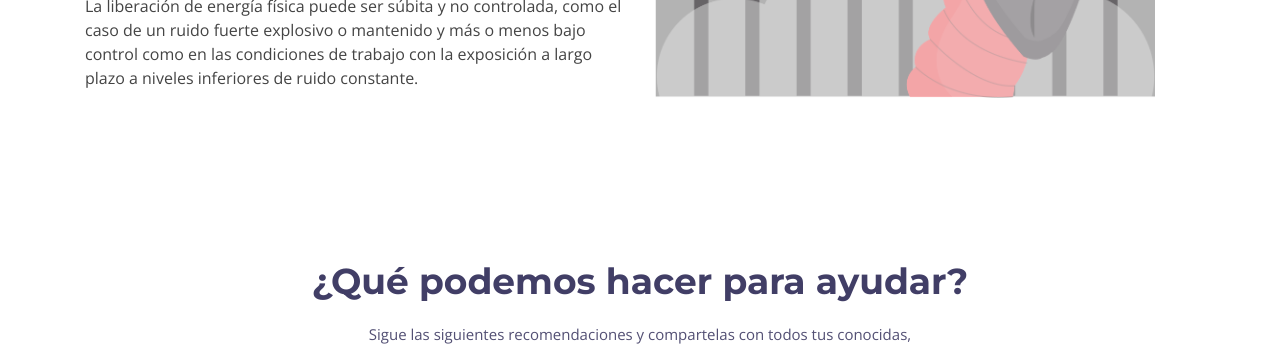
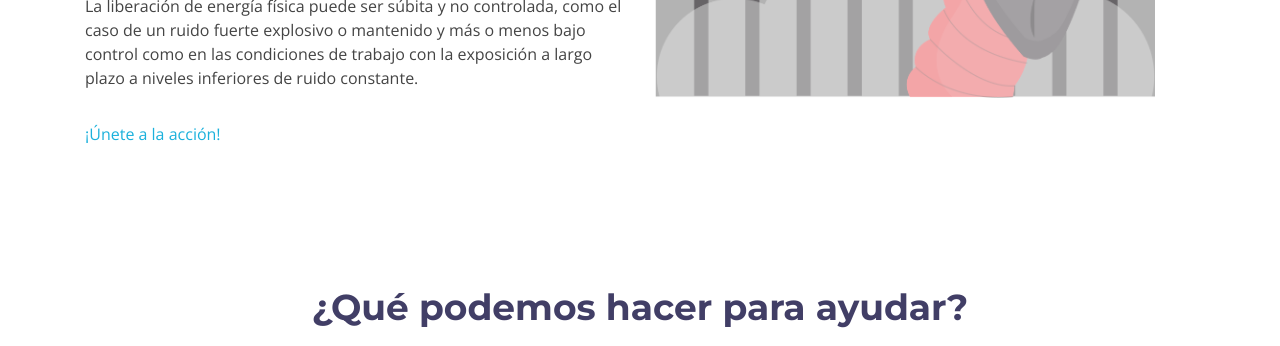
Before and after one commit to saraires/CartillaCienciasnaturales, a plain HTML site: page index.html in a window 1280 px wide. Shown: the part 5140-5486 px from the top of the page. Drawn offline with nearby package versions, Linux system fonts and the light colour scheme; files whose address does not match are found by name.

Commit message:
Cartilla ciencias

```diff
--- a/index.html
+++ b/index.html
@@ -377,6 +377,7 @@
               explosivo o mantenido y más o menos bajo control como en las condiciones de trabajo con la exposición a
               largo plazo a niveles inferiores de ruido constante.
             </p>
+            <a class="cta-btn align-middle scrollto" href="https://www.metropol.gov.co/ambientales/calidad-del-aire/generalidades/condiciones-especiales">¡Únete a la acción!</a>
           </div>
 
         </div>
```
